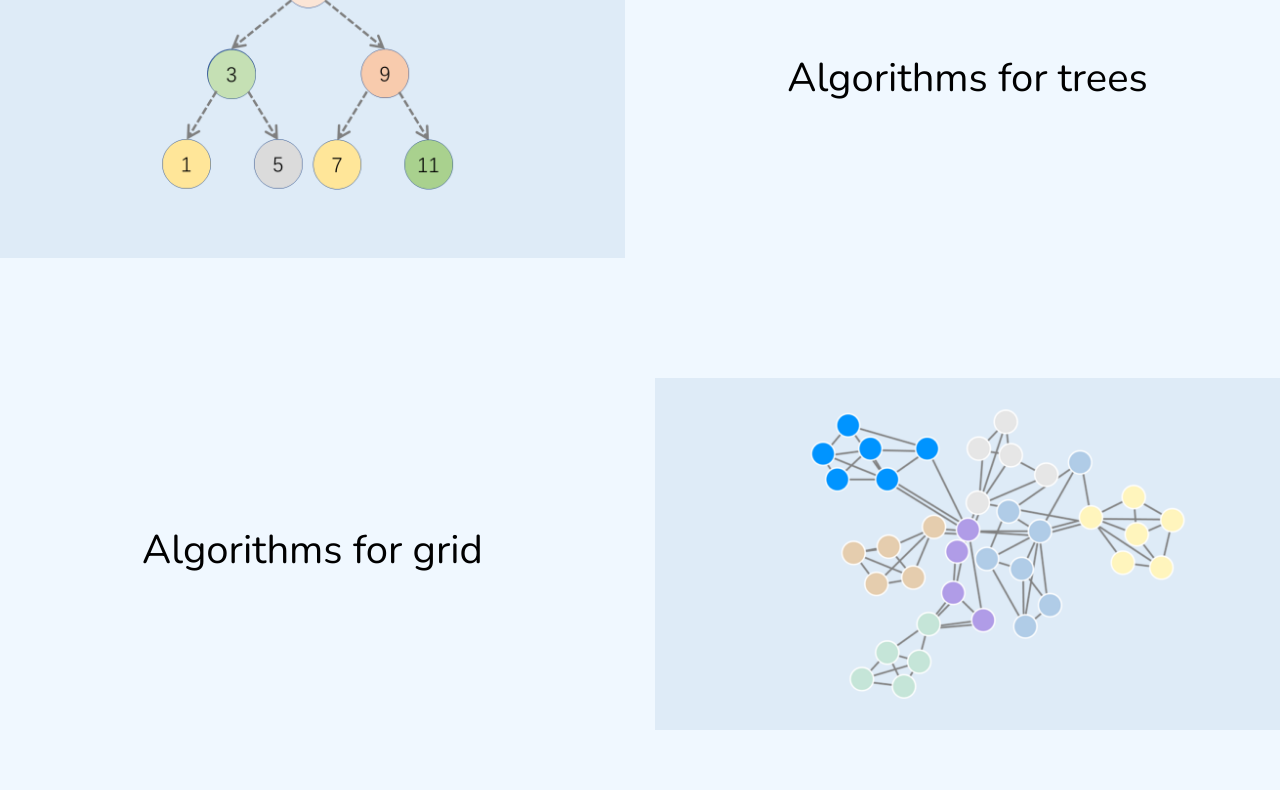
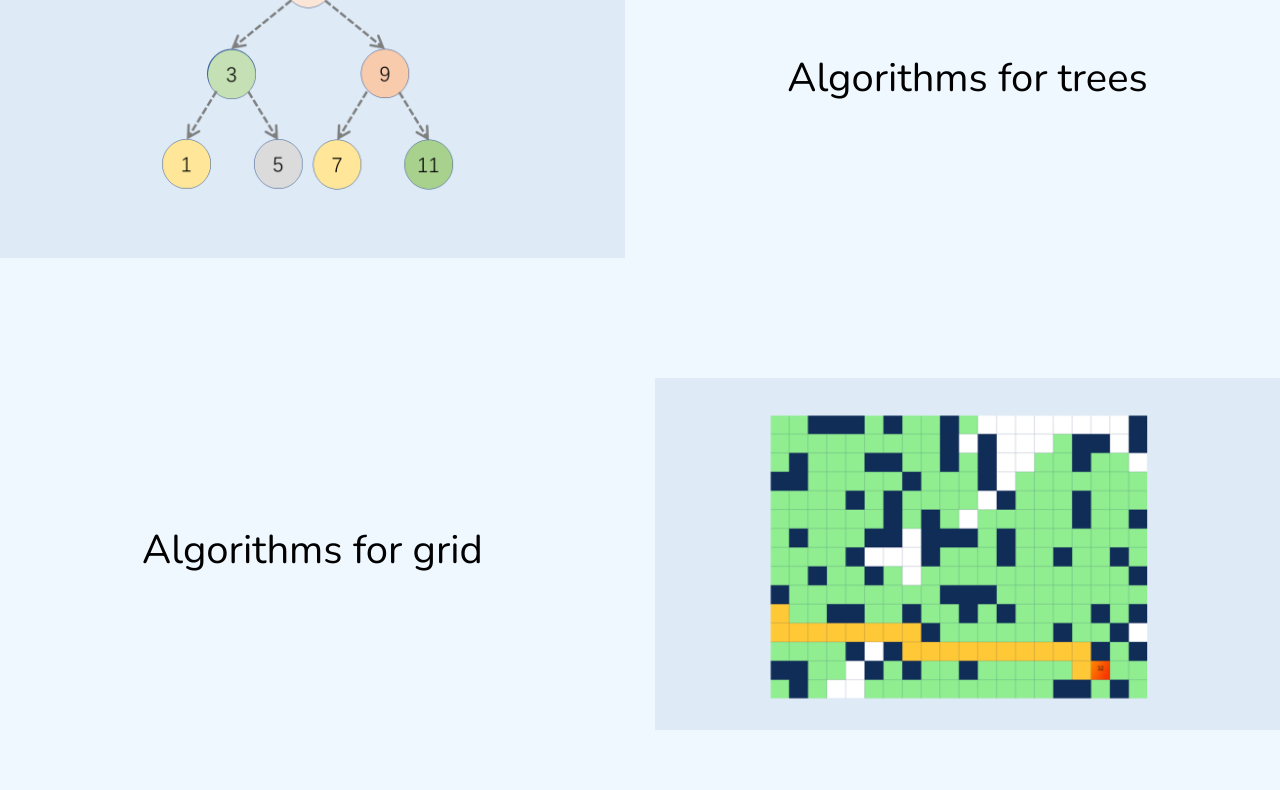
Before and after one commit to jxr98/AlgoVisualizer, a website: page index.html in a window 1280 px wide. Shown: the part 1237-2027 px from the top of the page. Drawn offline with nearby package versions, Linux system fonts and the light colour scheme.

Commit message:
make pictures full-width of screen

```diff
--- a/app.css
+++ b/app.css
@@ -70,3 +70,7 @@ body {
         font-size: 2rem;
     }
 }
+
+body{
+    overflow-x: hidden;
+}
--- a/index.html
+++ b/index.html
@@ -37,6 +37,9 @@
                 </li>
                 <li class="nav-item">
                     <a href="#tree" class="nav-link">TREE</a>
+                </li>
+                <li class="nav-item">
+                    <a href="#grid" class="nav-link">GRID</a>
                 </li>
             </ul>
         </div>
@@ -92,7 +95,7 @@
                 </div>
             </div>
             <div class="col-md-6">
-                <img src="imgs/graph.png" alt="" class="img-fluid">
+                <img src="imgs/grid.png" alt="" class="img-fluid">
             </div>
         </div>
     </section>
```
Also changed, not shown: imgs/grid.png (added).
